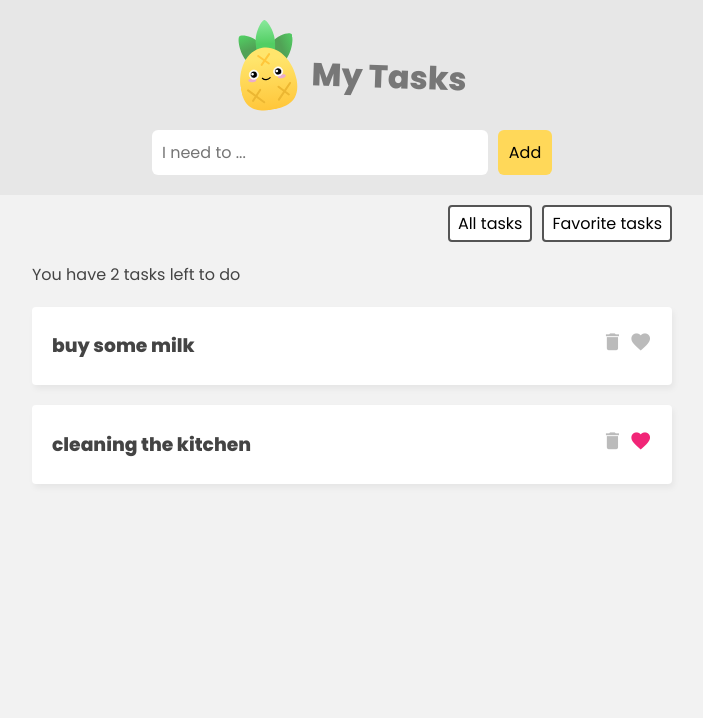
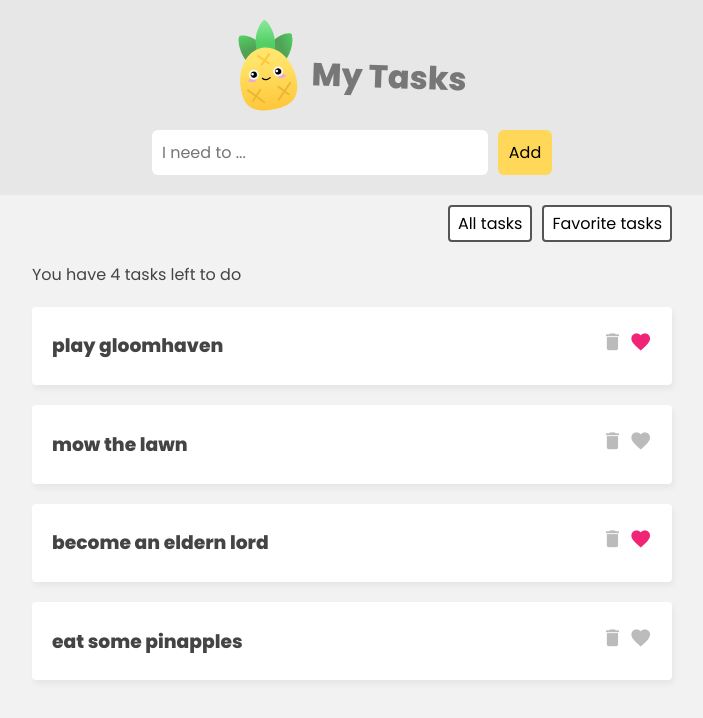
Before and after one commit to fardisaz/my-tasks, a Vue app: page / in a window 1280 px wide. Shown: the top 718 px of the page, without its empty margins (288-991 px from the left). Built offline with nearby package versions, Linux system fonts and the light colour scheme; data requests are answered from the project's data file.

Commit message:
Get the tasks from json server

```diff
--- /dev/null
+++ b/data/db.json
@@ -0,0 +1,24 @@
+{
+  "tasks": [
+    {
+      "id": 1,
+      "title": "play gloomhaven",
+      "isFav": true
+    },
+    {
+      "id": 2,
+      "title": "mow the lawn",
+      "isFav": false
+    },
+    {
+      "title": "become an eldern lord",
+      "isFav": true,
+      "id": 3
+    },
+    {
+      "title": "eat some pinapples",
+      "isFav": false,
+      "id": 4
+    }
+  ]
+}
--- a/src/App.vue
+++ b/src/App.vue
@@ -15,6 +15,8 @@
       <button @click="filter = 'all'">All tasks</button>
       <button @click="filter = 'favs'">Favorite tasks</button>
     </nav>
+    <!-- loading -->
+    <div class="loading" v-if="taskStore.loading">Loading tasks...</div>
     <!-- task list -->
     <div class="task-list" v-if="filter === 'all'">
       <p>You have {{ taskStore.totalCount }} tasks left to do</p>
@@ -37,6 +39,9 @@
 import { ref } from "vue";
 import TaskForm from "./components/TaskForm.vue";
 const taskStore = useTaskStore();
+
+// fetch tasks
+taskStore.getTasks();
 const filter = ref("all");
 </script>
 
--- a/src/assets/main.css
+++ b/src/assets/main.css
@@ -108,3 +108,13 @@
   color: #555;
   font-size: 1em;
 }
+
+.loading {
+  max-width: 640px;
+  border: 1px solid #ffd859;
+  background: #ffe9a0;
+  color: #3a3a3a;
+  padding: 5px 0;
+  text-align: center;
+  margin: 30px auto;
+}
--- a/src/stores/TaskStore.js
+++ b/src/stores/TaskStore.js
@@ -2,10 +2,8 @@
 
 export const useTaskStore = defineStore("taskStore", {
   state: () => ({
-    tasks: [
-      { id: 1, title: "buy some milk", isFav: false },
-      { id: 2, title: "cleaning the kitchen", isFav: true },
-    ],
+    tasks: [],
+    loading: false,
   }),
   getters: {
     favs() {
@@ -19,6 +17,13 @@
     },
   },
   actions: {
+    async getTasks() {
+      this.loading = true;
+      const res = await fetch("http://localhost:3000/tasks");
+      const data = await res.json();
+      this.tasks = data;
+      this.loading = false;
+    },
     addTask(task) {
       this.tasks.push(task);
     },
```
